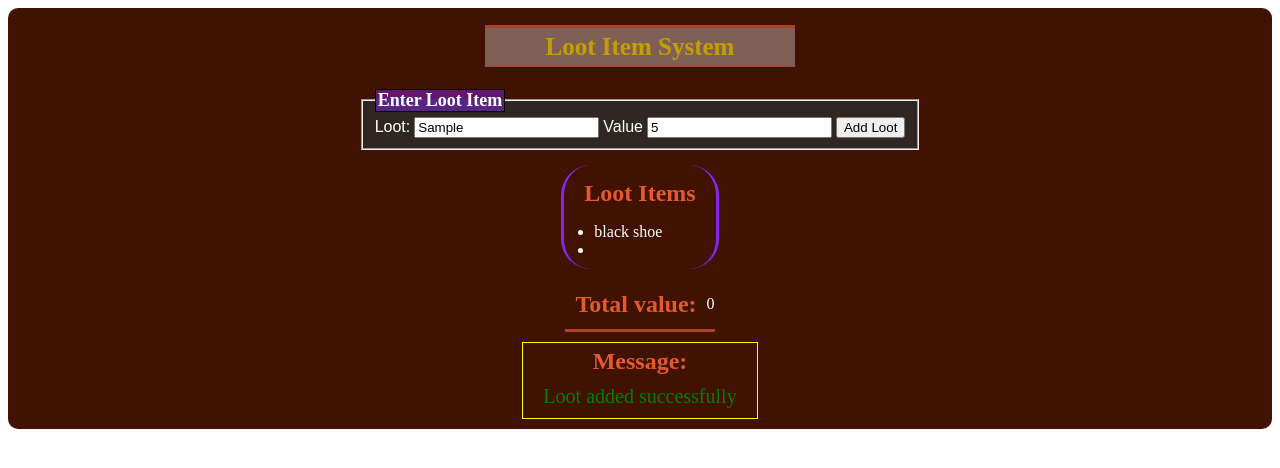
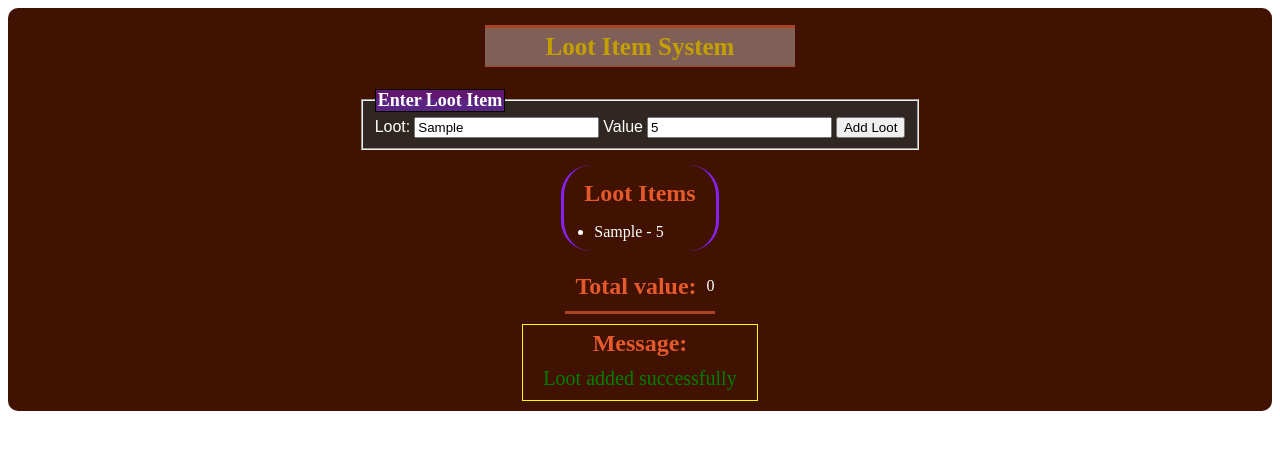
Before and after one commit to CMP-p/LootSystemTerminal2Interface, a website: page index.html in a window 1280 px wide. Both pictures are taken after typing "Sample", "5" into the empty fields and a click on the button "Add Loot". Drawn offline with Linux system fonts and the light colour scheme.

Commit message:
updates html list, fixes repeats

```diff
--- a/index.html
+++ b/index.html
@@ -32,8 +32,8 @@
             <h2>Loot Items</h2>
             <ul id="itemsList">
                 <!-- place holders for testing -->
-                <li>black shoe</li>
-                <li></li>
+                <!-- <li>black shoe</li>
+                <li></li> -->
             </ul>
         </section>
 
--- a/index.js
+++ b/index.js
@@ -107,6 +107,7 @@ function updateDom() {
     let message = document.getElementById('Message')
     let ulItems = document.getElementById('itemsList')
 
+
     console.log(`Entered new item & value: ${item}:${value}\n`,
         'message before altering:',message.outerHTML)
 
@@ -120,8 +121,17 @@ function updateDom() {
         if (!repeat){
             console.log('Item not repeated, adding to list')
             lootItems.push(newItem)
+            ulItems.innerHTML = '' //resets inner elements before looping list
+            for (let i=0; i<lootItems.length; i++) {
+                ulItems.innerHTML = ulItems.innerHTML + (`<li>${lootItems[i].item} - ${lootItems[i].value}</li>`)
+            }
+            for (let i=0; i<lootItems.length; i++) {
+                //total value
+            }
+            // message.style.color = 'green'
             message.innerHTML = messageCodes[0]
             console.log('new message', message.innerHTML)
+
         }
         else {
             console.error('item is repeated, and rejected')
@@ -164,7 +174,7 @@ function validEntry(item, value) { //works
 function repeatName(newObj, lootItems) {
     let repeat = false
     for (let i=0; i<lootItems.length; i++) {
-        if (newObj.item === lootItems[i].item) {
+        if (newObj.item.toLowerCase === lootItems[i].item.toLowerCase) {
             repeat = true
             break
         }
```
